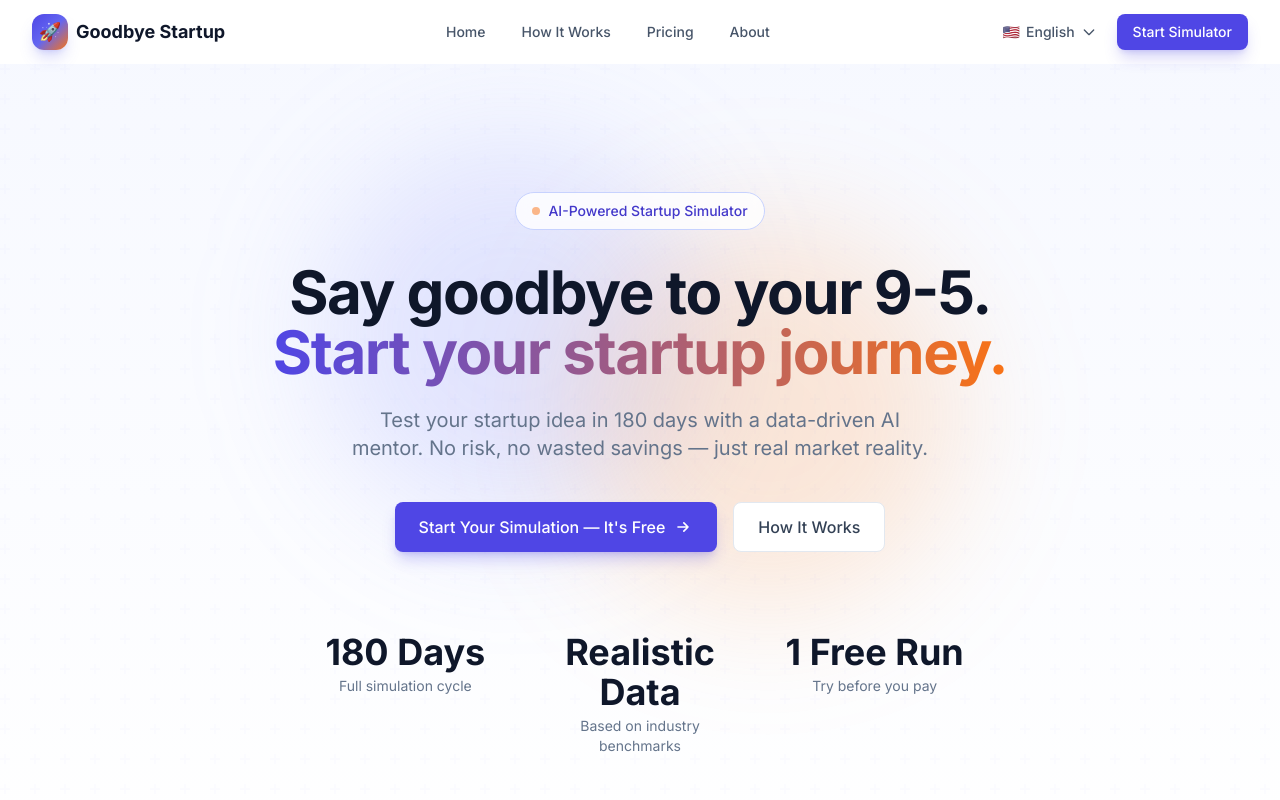
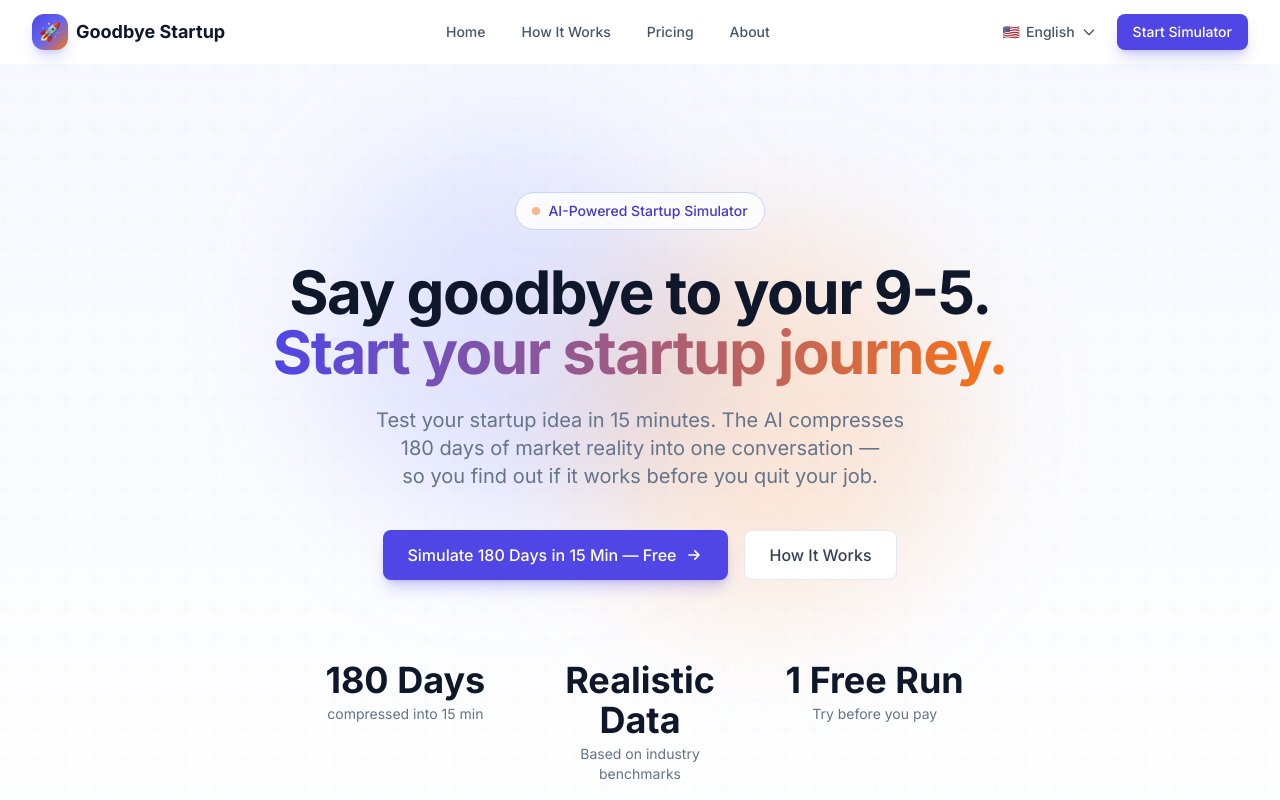
Before and after one commit to liuyewang/goodbye-startup, a Next.js app: page / in a window 1280 px wide. Shown: the top 800 px of the page. Built offline with nearby package versions, Linux system fonts and the light colour scheme.

Commit message:
copy: clarify 15-min compression of 180-day simulation
- Hero subtitle: emphasize 15 minutes vs 180 days
- Stats: '180 days compressed into 15 min'
- CTA: 'Simulate 180 Days in 15 Min — Free'
- Simulator welcome: '15 minutes compress 180 days'
- Bottom CTA: 'Don't wait 180 days to find out'

```diff
--- a/app/how-it-works/page.tsx
+++ b/app/how-it-works/page.tsx
@@ -89,10 +89,10 @@ export default function HowItWorksPage() {
         <div className="container-custom relative">
           <div className="max-w-2xl mx-auto text-center text-white">
             <h2 className="heading-lg mb-6 text-balance">
-              Ready to start your simulation?
+              Ready to simulate 180 days in 15 minutes?
             </h2>
             <p className="text-lg text-white/80 mb-10 text-balance">
-              It's free to try. No credit card required.
+              It's free to try. No credit card required. Get the verdict before you quit your job.
             </p>
             <Link href="/simulator" className="btn bg-white text-primary-600 hover:bg-white/90 btn-lg">
               {t.common.startFree}
--- a/app/page.tsx
+++ b/app/page.tsx
@@ -377,10 +377,10 @@ export default function Home() {
         <div className="container-custom relative">
           <div className="max-w-3xl mx-auto text-center text-white">
             <h2 className="heading-lg mb-6 text-balance">
-              Ready to test your idea?
+              Ready to test your idea in 15 minutes?
             </h2>
             <p className="text-lg text-white/80 mb-10 max-w-xl mx-auto text-balance">
-              Stop guessing. Start simulating. Find out if your startup idea has what it takes — before you quit your job.
+              Don't wait 180 days to find out if your startup fails. Simulate the whole journey in one conversation — for free.
             </p>
             <div className="flex flex-col sm:flex-row gap-4 justify-center">
               <Link
--- a/lib/i18n/en.ts
+++ b/lib/i18n/en.ts
@@ -24,12 +24,12 @@ export const en = {
     badge: "AI-Powered Startup Simulator",
     title: "Say goodbye to your 9-5.",
     titleHighlight: "Start your startup journey.",
-    subtitle: "Test your startup idea in 180 days with a data-driven AI mentor. No risk, no wasted savings — just real market reality.",
-    ctaPrimary: "Start Your Simulation — It's Free",
+    subtitle: "Test your startup idea in 15 minutes. The AI compresses 180 days of market reality into one conversation — so you find out if it works before you quit your job.",
+    ctaPrimary: "Simulate 180 Days in 15 Min — Free",
     ctaSecondary: "How It Works",
     stats: {
       days: "180 Days",
-      daysDesc: "Full simulation cycle",
+      daysDesc: "compressed into 15 min",
       accuracy: "Realistic Data",
       accuracyDesc: "Based on industry benchmarks",
       free: "1 Free Run",
@@ -629,7 +629,7 @@ export const en = {
       send: "Send",
     },
     thinking: "AI is thinking...",
-    welcome: "Welcome to the Startup Pressure Test. In the next 180 days, we'll put your idea through the wringer of real market data. Forget the success stories — prepare for the brutal reality. Now, tell me about your startup idea.",
+    welcome: "Welcome to the Startup Pressure Test. In the next 15 minutes, we'll compress 180 days of market reality into one conversation. Forget the success stories — prepare for the brutal truth. Now, tell me about your startup idea.",
     guide: {
       heading: "How the 180-day startup simulation works",
       intro:
--- a/lib/i18n/zh.ts
+++ b/lib/i18n/zh.ts
@@ -26,12 +26,12 @@ export const zh: Translations = {
     badge: "AI 驱动的创业模拟器",
     title: "告别朝九晚五，",
     titleHighlight: "开启你的创业之旅。",
-    subtitle: "用数据驱动的 AI 导师，在 180 天内测试你的创业想法。没有风险，不烧积蓄——只有真实的市场现实。",
-    ctaPrimary: "开始你的模拟 — 完全免费",
+    subtitle: "15 分钟测试你的创业想法。AI 把 180 天的市场现实压缩成一次对话——让你在辞职之前就知道它行不行。",
+    ctaPrimary: "15 分钟模拟 180 天 — 免费",
     ctaSecondary: "了解工作原理",
     stats: {
       days: "180 天",
-      daysDesc: "完整模拟周期",
+      daysDesc: "压缩成 15 分钟",
       accuracy: "真实数据",
       accuracyDesc: "基于行业基准数据",
       free: "1 次免费",
@@ -630,7 +630,7 @@ export const zh: Translations = {
       send: "发送",
     },
     thinking: "AI 正在思考中...",
-    welcome: "欢迎来到创业压力测试。在接下来的 180 天里，我们将用真实的市场数据来检验你的想法。忘掉那些成功故事——准备好面对残酷的现实吧。现在，告诉我你的创业想法。",
+    welcome: "欢迎来到创业压力测试。在接下来的 15 分钟里，我们会把 180 天的市场现实压缩进一次对话。忘掉那些成功故事——准备好面对残酷的真相吧。现在，告诉我你的创业想法。",
     guide: {
       heading: "180 天创业模拟是怎么运作的",
       intro:
```
